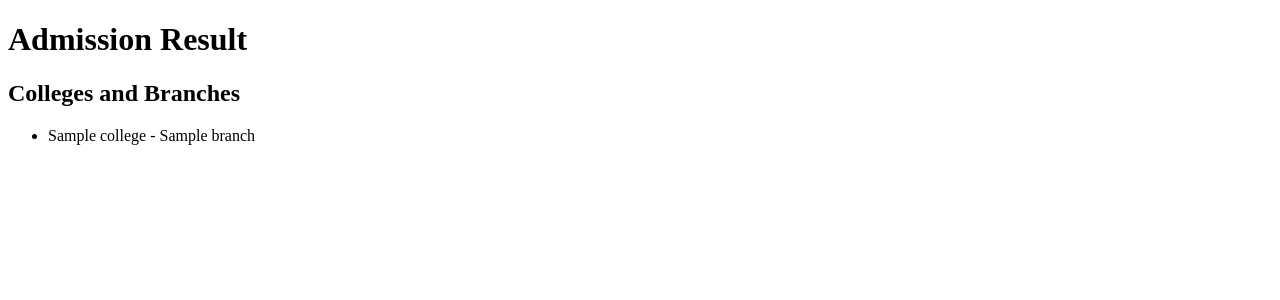
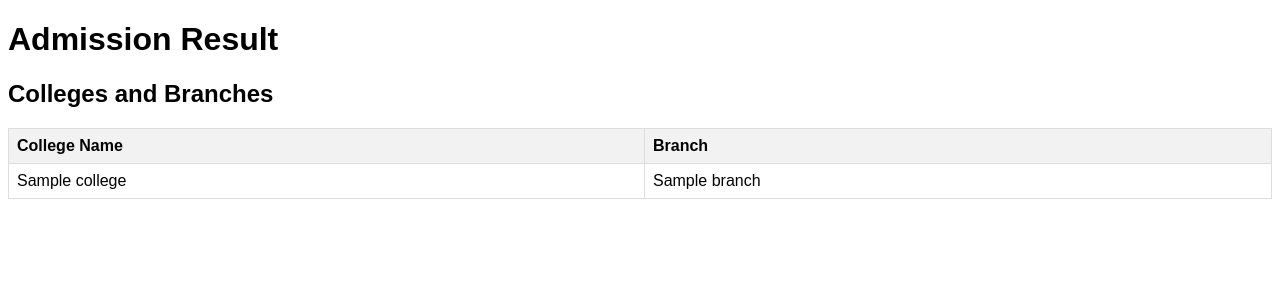
Before and after one commit to gauthamnnair/College-Connect, a Flask app: template templates/result.html in a window 1280 px wide. Shown: the top 300 px of the page. Run offline with Flask 3, Linux system fonts and the light colour scheme; the template is opened without the code that fills it: most values are stand-ins (such as "Sample title", 1, 10 or a date in 2020).

Commit message:
Tabluar Format

```diff
--- a/static/styles.css
+++ b/static/styles.css
@@ -73,4 +73,19 @@ input[type="number"]::-webkit-outer-spin-button {
     font-size: 0.8em;
 }
 
+table {
+    border-collapse: collapse;
+    width: 100%;
+}
+
+th, td {
+    border: 1px solid #dddddd;
+    text-align: left;
+    padding: 8px;
+}
+
+th {
+    background-color: #f2f2f2;
+}
+
 /* Additional styles specific to the login and signup forms can be added here if needed */
--- a/templates/result.html
+++ b/templates/result.html
@@ -2,14 +2,26 @@
 <html>
 <head>
     <title>Admission Result</title>
+    <link rel="stylesheet" href="{{ url_for('static', filename='styles.css') }}">
 </head>
 <body>
     <h1>Admission Result</h1>
     <h2>Colleges and Branches</h2>
-    <ul>
-        {% for college in colleges %}
-        <li>{{ college.college_name }} - {{ college.branch }}</li>
-        {% endfor %}
-    </ul>
+    <table>
+        <thead>
+            <tr>
+                <th>College Name</th>
+                <th>Branch</th>
+            </tr>
+        </thead>
+        <tbody>
+            {% for college in colleges %}
+            <tr>
+                <td>{{ college.college_name }}</td>
+                <td>{{ college.branch }}</td>
+            </tr>
+            {% endfor %}
+        </tbody>
+    </table>
 </body>
 </html>
```
Also changed, not shown: admissions.db.
